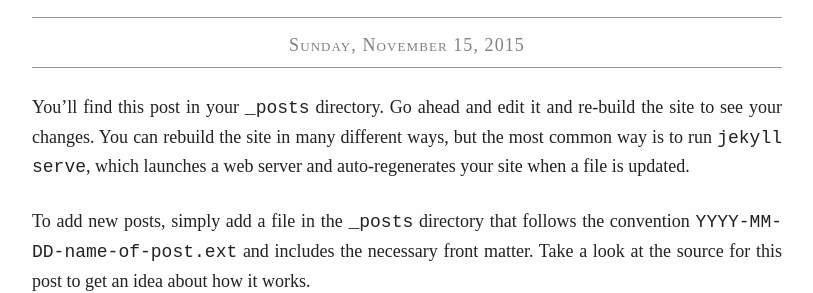
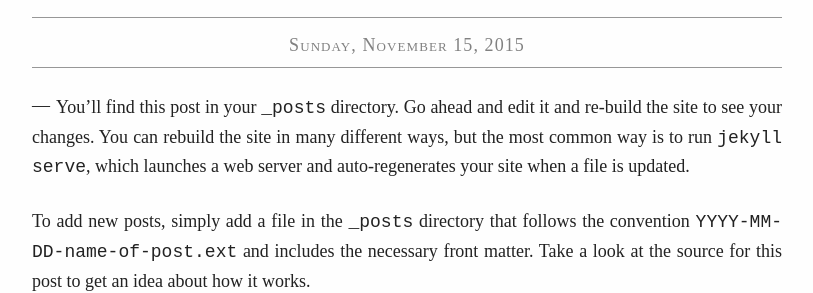
Before and after one commit to rowanoulton/galileo-theme, a Jekyll site: the page built from index.html, in a window 1280 px wide. Shown: the part 610-903 px from the top of the page, without its empty margins (233-1046 px from the left). Built offline with Jekyll 4.4.1, drawn with Linux system fonts in a browser that asks for light colours.

Commit message:
Add location to top of post content, newspaper style

```diff
--- a/_includes/post.html
+++ b/_includes/post.html
@@ -6,7 +6,7 @@
         <time datetime="{{ include.post.date | date_to_xmlschema }}" class="post-date">{{ include.post.date | date: "%A, %B %-d, %Y" }}</time>
     </header>
     <div class="post-body">
-        {{ include.content }}
+        <a href="https://www.google.com/maps/search/{{ include.post.location }}" target="_blank" class="post-body-location">{{ include.post.location }}</a><span class="post-body-location-divider">—</span>{{ include.content }}
     </div>
     <footer class="post-footer">
         <a href="https://www.google.com/maps/search/{{ include.post.location }}" target="_blank" class="post-footer-location">{{ include.post.location }}</a>
--- a/_sass/modules/post/_rules.scss
+++ b/_sass/modules/post/_rules.scss
@@ -71,6 +71,24 @@
             line-height: 1.6;
             margin-bottom: 25px;
         }
+    }
+
+    .post-body-location,
+    .post-body-location-divider {
+        float: left;
+    }
+
+    .post-body-location {
+        font-family: "ltc-bodoni-175", serif;
+        letter-spacing: 0.04em;
+        text-transform: uppercase;
+        margin-right: 5px;
+        line-height: 1.2;
+    }
+
+    .post-body-location-divider {
+        margin-right: 6px;
+        line-height: 1.4;
     }
 
     .post-image {
```
